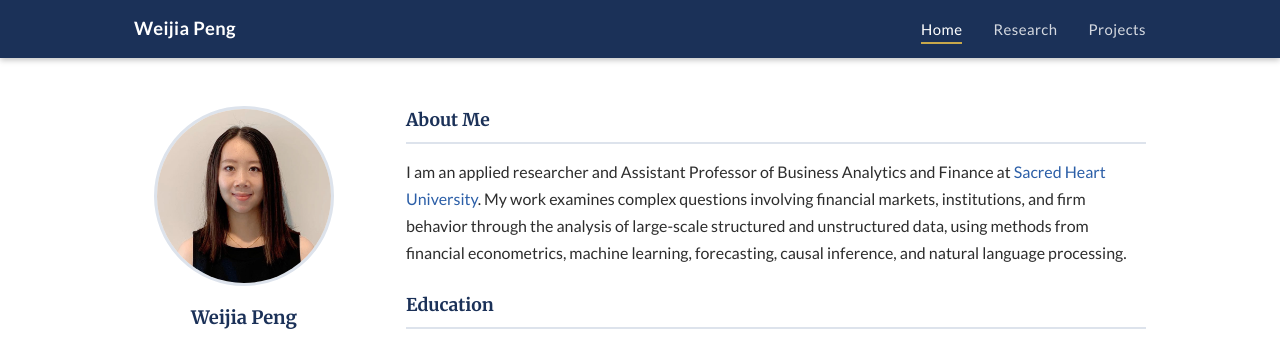
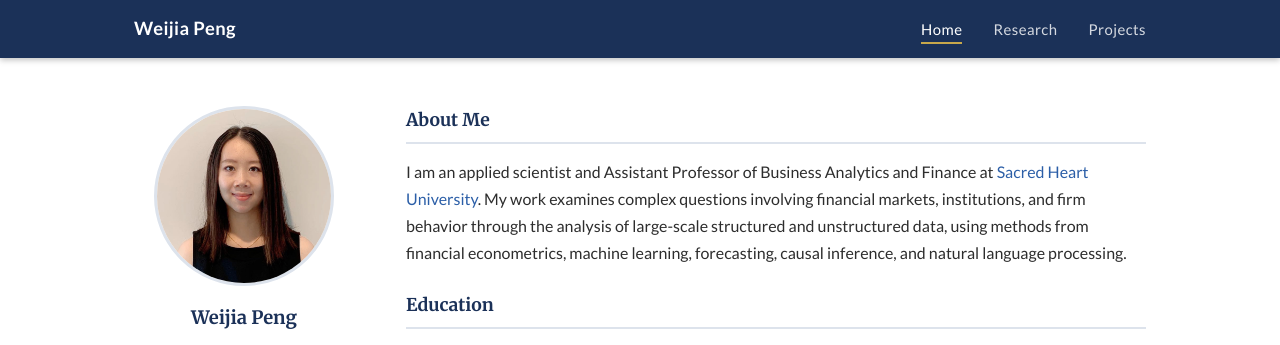
Before and after one commit to weijiap/weijiap.github.io, a Jekyll site: the page built from index.html, in a window 1280 px wide and 900 px high. Shown: the top 345 px of the window. Built offline with Jekyll 4.4.1, drawn with Linux system fonts in a browser that asks for light colours.

Commit message:
Change applied researcher to applied scientist in bio
Co-Authored-By: Claude Sonnet 4.6 <noreply@anthropic.com>

```diff
--- a/index.html
+++ b/index.html
@@ -40,7 +40,7 @@ title: Home
     <section class="bio-section">
       <h2>About Me</h2>
       <p>
-        I am an applied researcher and Assistant Professor of Business Analytics and Finance at <a href="https://www.sacredheart.edu/" target="_blank" rel="noopener">Sacred Heart University</a>. My work examines complex questions involving financial markets, institutions, and firm behavior through the analysis of large-scale structured and unstructured data, using methods from financial econometrics, machine learning, forecasting, causal inference, and natural language processing.
+        I am an applied scientist and Assistant Professor of Business Analytics and Finance at <a href="https://www.sacredheart.edu/" target="_blank" rel="noopener">Sacred Heart University</a>. My work examines complex questions involving financial markets, institutions, and firm behavior through the analysis of large-scale structured and unstructured data, using methods from financial econometrics, machine learning, forecasting, causal inference, and natural language processing.
       </p>
     </section>
 
```
